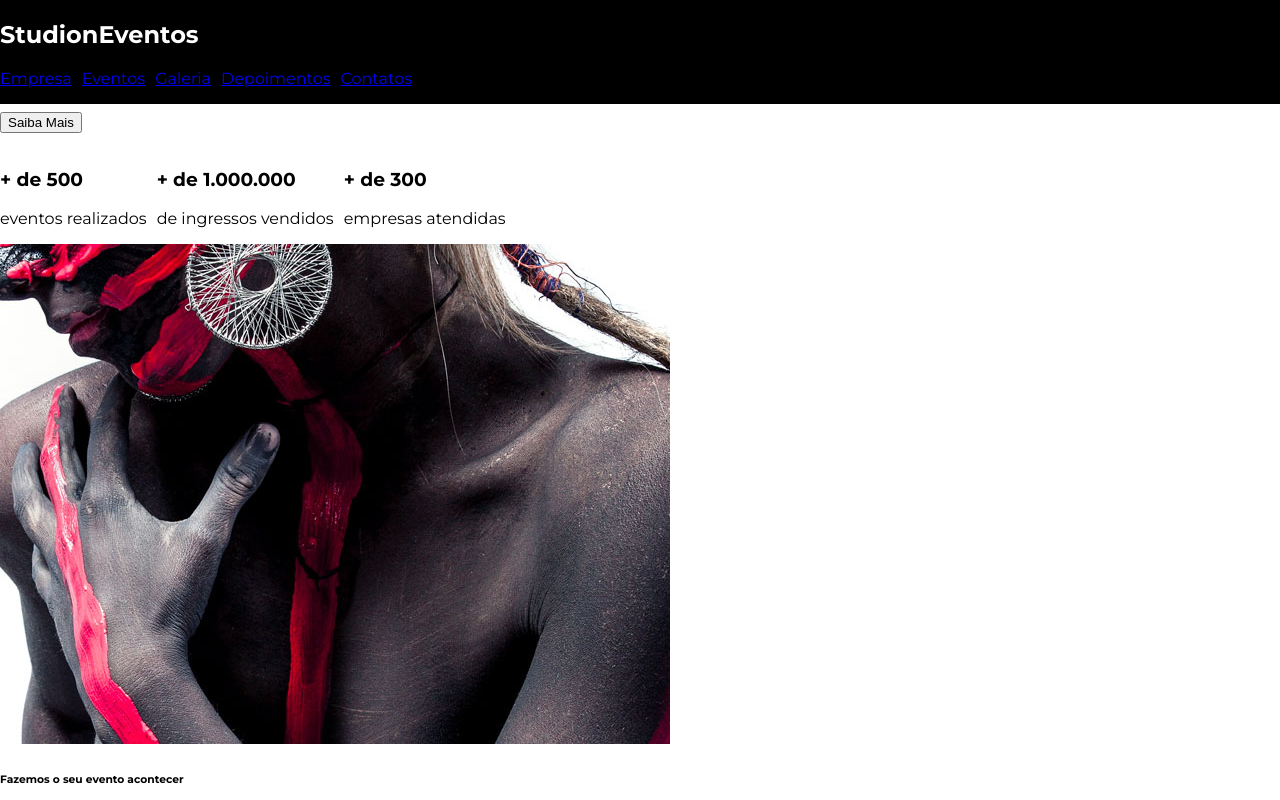
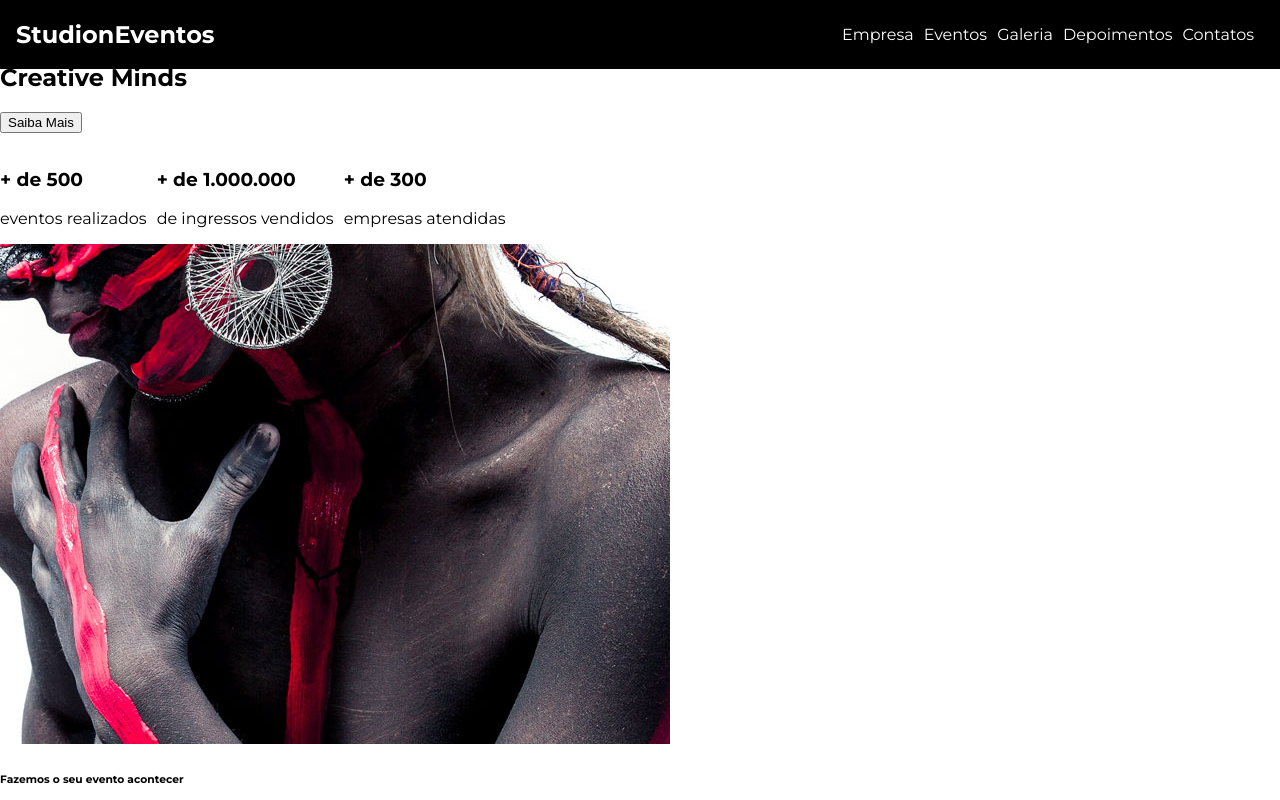
Before and after one commit to glekoidzz/studionagosto, a website: page src/index.html in a window 1280 px wide. Shown: the top 800 px of the page. Drawn offline with Linux system fonts and the light colour scheme.

Commit message:
feat(nav): added base style

```diff
--- a/src/index.html
+++ b/src/index.html
@@ -10,7 +10,7 @@
     <body>
      <nav class="navbar">
          <h1>Studi<span>on</span><span>Eventos</span></h1>
-         <ul>
+         <ul class="navbar_links">
             <li>
                 <a href="#empresa">
                   Empresa
--- a/src/style.css
+++ b/src/style.css
@@ -4,7 +4,7 @@
     box-sizing: border-box;
 }
 
-html {
+:root {
     font-family: 'Montserrat', sans-serif;
     font-size: 16px
 }
@@ -25,9 +25,24 @@ li {
 
 .navbar {
     position: fixed;
+    display: grid;
+    grid-template-columns: 1fr 9fr;
+    align-items: center;
     top: 0;
     left: 0;
 
 width: 100vw;
+padding:0 1rem;
+
     background-color: #000; /* vermelho / verde / azul / transparência - 0 - F */
     color: #fff;
+}
+
+.navbar_links {
+   justify-self: end;
+}
+
+.navbar_links a {
+    color: #fff;
+    text-decoration: none;
+}
```
